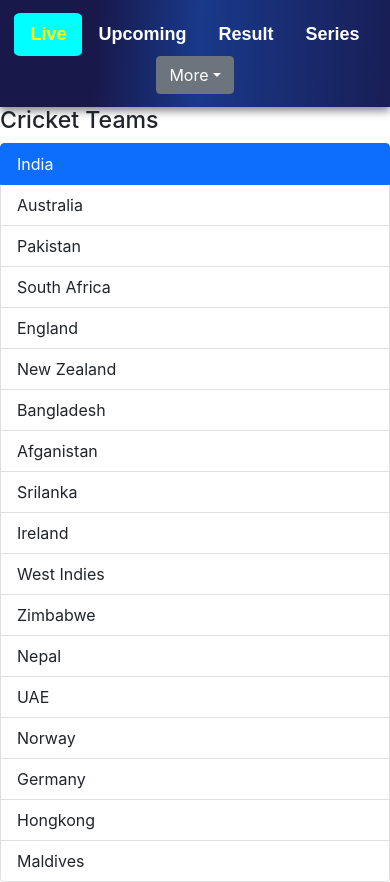
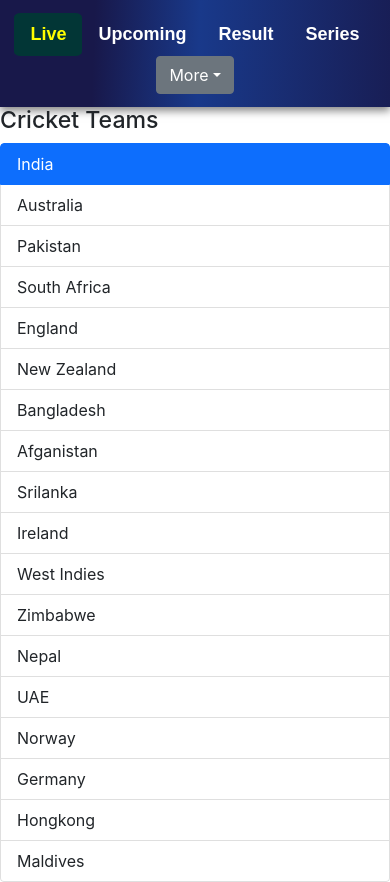
Before and after one commit to DarpanPoudel18/cricscore, a React (Create React App) app: page /teams in a window 390 px wide. In both pictures the pointer is over the link "Live". Built offline with nearby package versions, Linux system fonts and the light colour scheme; a web font is replaced by a local one.

Commit message:
Update App.css

```diff
--- a/src/App.css
+++ b/src/App.css
@@ -513,7 +513,7 @@ font-weight: lighter;
 
 
    .nav-link:hover{
-      background-color: cyan;
+        background-color: rgb(2, 54, 54);
     }
 
  /* live container 1st nav */
```
